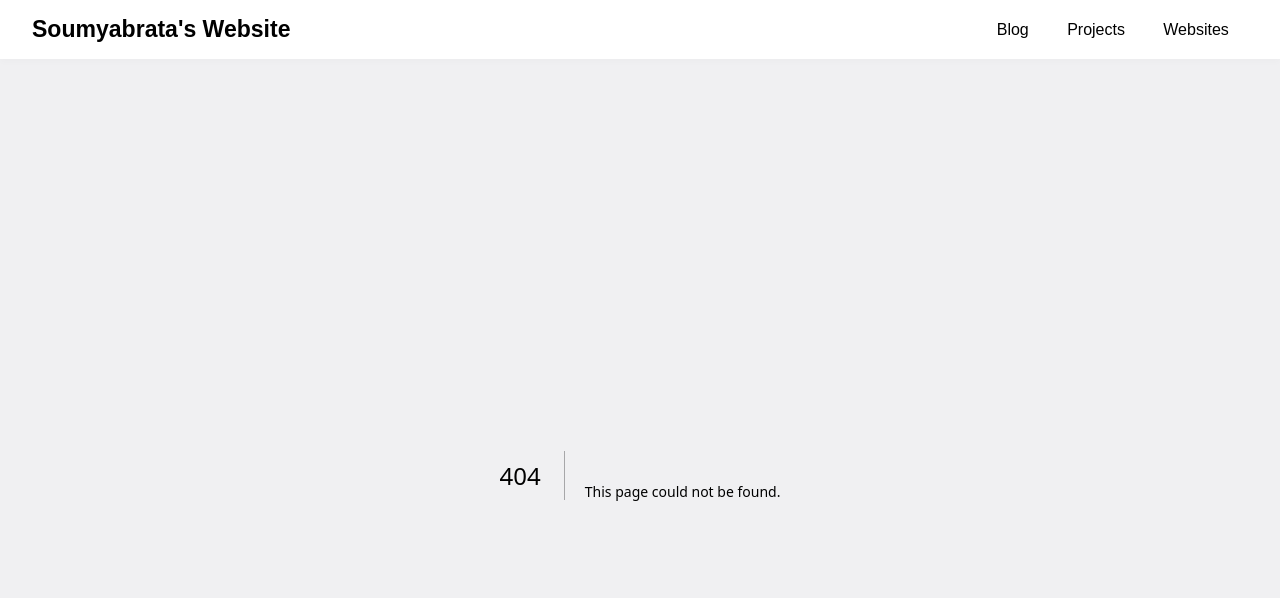
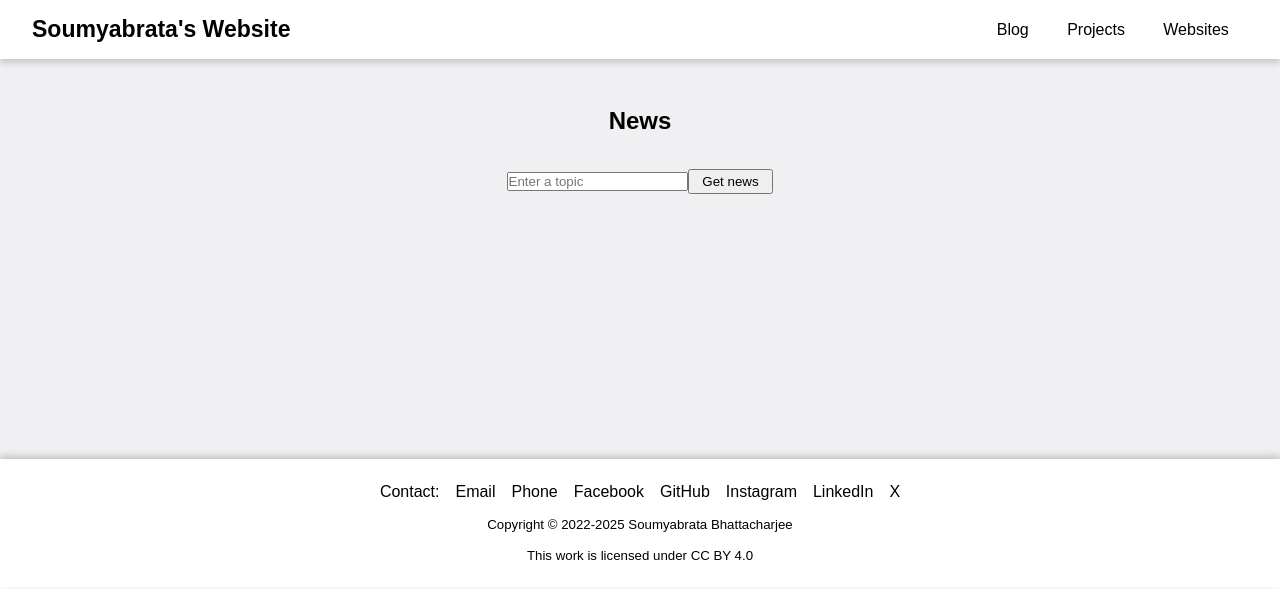
Before and after one commit to soumyabrata23130/soumyabrata-website-nextjs, a Next.js app: page /news in a window 1280 px wide. Before the commit this address had no page. Shown: the top 598 px of the page. Built offline with nearby package versions, Linux system fonts and the light colour scheme.

Commit message:
adding news app

```diff
--- a/src/app/globals.css
+++ b/src/app/globals.css
@@ -38,7 +38,7 @@ header {
 	margin: 0;
 	padding: 0 2rem;
 	background: var(--box);
-	box-shadow: 0px 3px 7px rgba(0, 0, 0, 0.02);
+	box-shadow: 0px 3px 7px rgba(0, 0, 0, 0.2);
 	z-index: 1000;
 }
 
@@ -55,9 +55,8 @@ button {
 }
 
 .box {
-	margin: 0.5em auto;
+	margin: auto;
 	padding: 1.5em;
-	width: 60%;
 	background: var(--box);
 	border-radius: 0.5em;
 	box-shadow: 2px 3px 7px 2px rgba(0, 0, 0, 0.02);
--- /dev/null
+++ b/src/app/news/page.js
@@ -0,0 +1,44 @@
+"use client"
+import React, {useState} from "react"
+import Link from "next/link"
+
+export default function News() {
+	const [topic, setTopic]=useState(""), [input, setInput]=useState(""), [results, getResults]=useState("")
+	const [source, getSource]=useState(""), [headline, getHeadline]=useState(""), [content, getContent]=useState("")
+	const [url, getURL]=useState("")
+
+	function news() {
+		let today=new Date()
+		let date=today.getDate()
+
+		let source="https://newsapi.org/v2/everything?q="+input+"&from="+date+"&language=en&sortBy=publishedAt&apiKey=f188a00c3ada462695f59da69906d1d5"
+
+		fetch(source)
+			.then(response => response.json())
+			.then(data => {
+				console.log("Successfully fetched JSON")
+				setTopic(input)
+				getResults(data.totalResults)
+				getSource(data.articles[0].source.name), getHeadline(data.articles[0].title), getContent(data.articles[0].description)
+				getURL(data.articles[0].url)
+			})
+			.catch(error => console.error('Error fetching JSON:', error))
+	}
+	return (
+		<div>
+			<h2 style={{ textAlign: "center" }}>News</h2>
+			<br/>
+			<div style={{ textAlign: "center" }}>
+				<input type="text" value={input} placeholder="Enter a topic" onChange={(e)=>setInput(e.target.value)} required/>
+				<button type="submit" onClick={news}>Get news</button>
+			</div>
+			<div style={{ display: "grid", justifyContent: "center" }}>
+				{results && <h3 style={{ textAlign: "center" }}>News about {topic}</h3>}
+				{results && <div className="box">
+					{headline && <h4><Link href={url}>{headline}</Link> {source && <span style={{ fontWeight: "normal" }}> — {source}</span>}</h4>}
+					<p>{content && content}</p>
+				</div> }
+			</div>
+		</div>
+	)
+}
--- a/src/app/weather/page.js
+++ b/src/app/weather/page.js
@@ -41,9 +41,7 @@ export default function Weather() {
 				<button type="submit" onClick={weather}>Get data</button>
 			</div>
 			<div style={{ display: "grid", justifyContent: "center" }}>
-				<br/>
-				{temp && <h3>Weather data of {city}, {country}</h3>}
-				<br/>
+				{temp && <h3 style={{ textAlign: "center" }}>Weather data of {city}, {country}</h3>}
 				<ul>
 					{temp && <li>Temperature: {temp} ℃
 						<ul>
--- a/src/components/Layout.js
+++ b/src/components/Layout.js
@@ -14,6 +14,7 @@ export default function Layout({children}) {
 						<div className="button">Projects</div>
 						<ul>
 							<li><Link href="/caesar">Caesar Cipher</Link></li>
+							<li><Link href="/news">News</Link></li>
 							<li><Link href="/number-type">Number Type Checker</Link></li>
 							<li><Link href="/weather">Weather</Link></li>
 						</ul>
```
Also changed, not shown: 1 other file (tests, documents, lock files or other folders).
